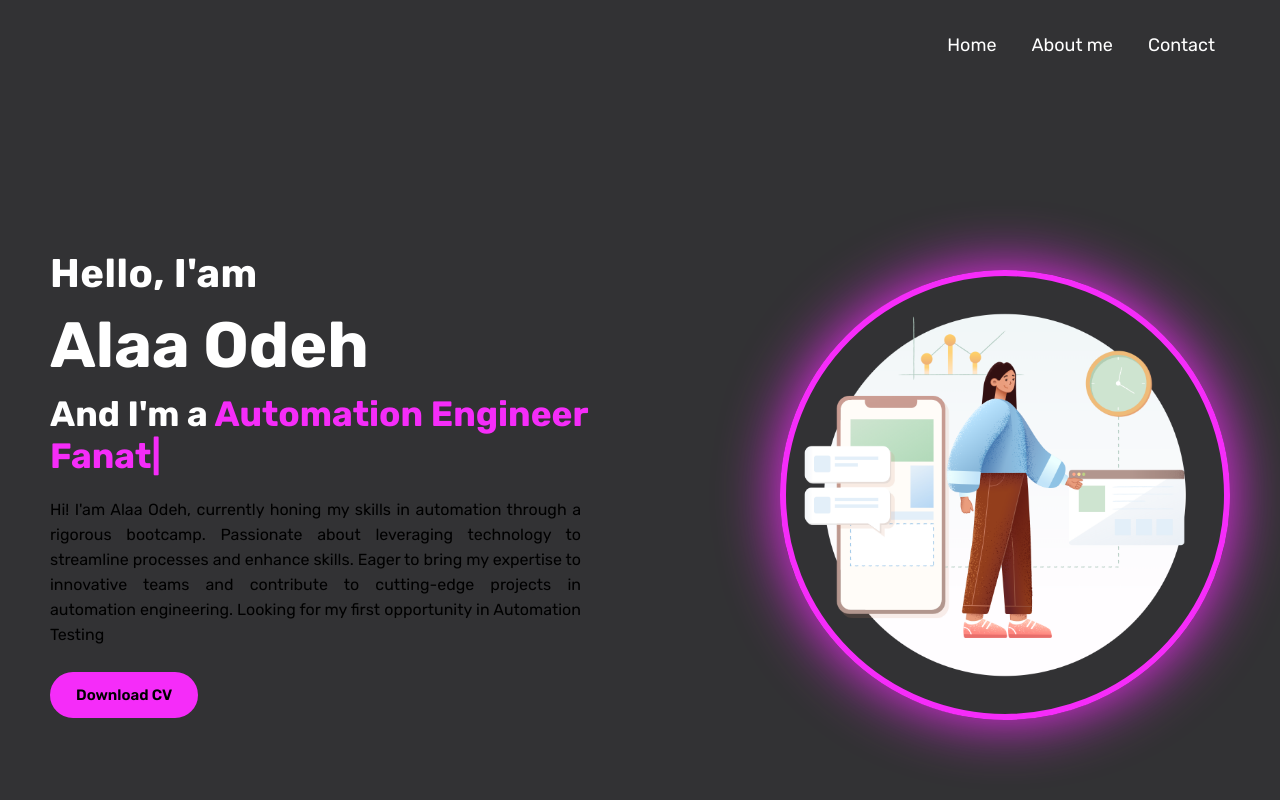
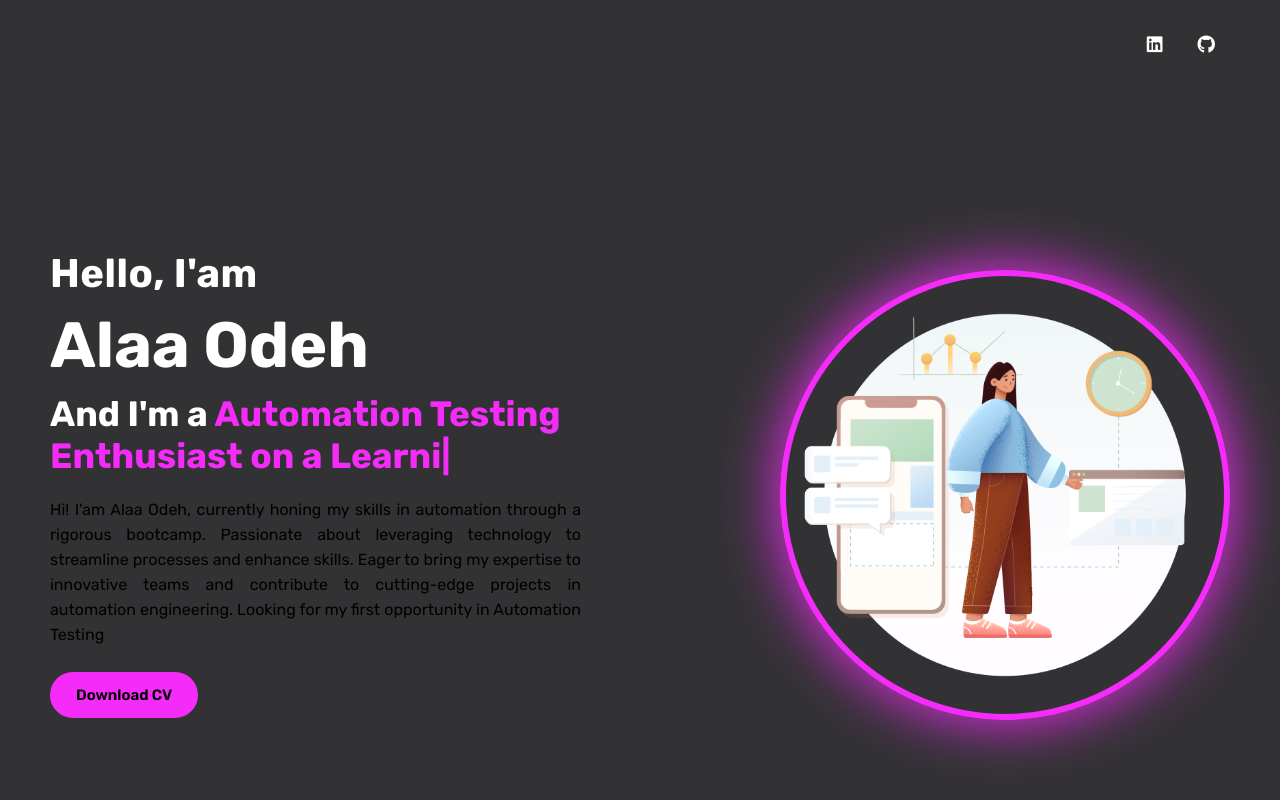
Before and after one commit to Alaa-Odeh/Portfolio, a plain HTML site: page myPortfolio.html in a window 1280 px wide. Drawn offline with nearby package versions, Linux system fonts and the light colour scheme.

Commit message:
Add files via upload

```diff
--- a/myPortfolio.html
+++ b/myPortfolio.html
@@ -5,7 +5,8 @@
     <meta name="viewport" content="width =device-width, initial-scale=1.0">
 	<link rel="stylesheet" type="text/css" href="styles.css">
 	<title>Personal Portfolio</title>
-	<script src="main.js"></script>
+	<link rel="stylesheet" href="https://cdnjs.cloudflare.com/ajax/libs/font-awesome/6.0.0-beta3/css/all.min.css">
+
 
 </head>
 <body>
@@ -17,11 +18,9 @@
                 </div>
 
                 <ul>
-                    <li><a href="#">Home</a></li>
-                    <li><a href="#">About me</a></li>
-                    <li><a href="#">Contact</a></li>
-
-                </ul>
+  			<li><a href="https://linkedin.com/in/alaa-odeh"><i class="fab fa-linkedin social-icon"></i></a></li>
+  			<li><a href="https://github.com/Alaa-Odeh"><i class="fab fa-github social-icon"></i></a></li>
+		</ul>
                 <button class="hamburger">
                     <div class="bar"></div>
                 </button>
@@ -81,13 +80,16 @@
     <!-- Setup and start animation! -->
     <script>
         var typed = new Typed('.multiple', {
-        strings: ['Automation Engineer Fanatic', 'AI Enthusiast','Image Processing Devotee'],
-        typeSpeed: 100,
-        backSpeed: 100,
+        strings: ['Automation Testing Enthusiast on a Learning Journey',
+        'Engaged in Advancing Quality with Automation',
+        'Aspiring to Innovate in Test Automation'],
+        typeSpeed: 50,
+        backSpeed: 50,
         backDelay: 1000,
         loop:true
         });
     </script>
+
     <script src="main.js"></script>
 </body>
 </html>
```
